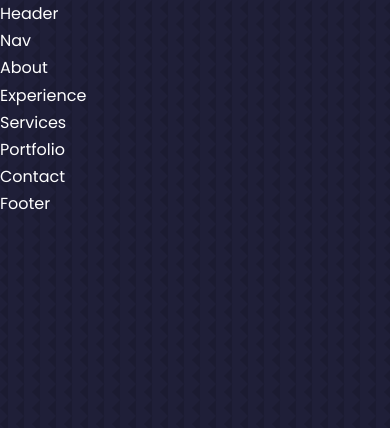
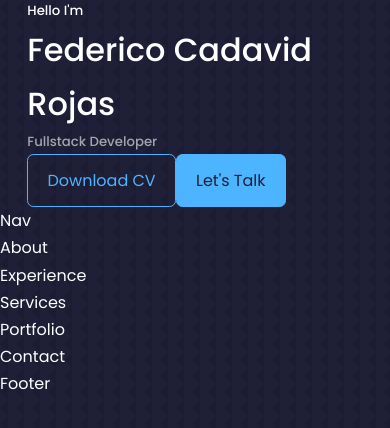
Before and after one commit to soba00/Website-Portfolio, a React (Create React App) app: page / in a window 390 px wide. Shown: the top 428 px of the page. Built offline with nearby package versions, Linux system fonts and the light colour scheme.

Commit message:
started work on header, index is mostly done

```diff
--- /dev/null
+++ b/src/components/header/CTA.jsx
@@ -0,0 +1,14 @@
+import React from 'react'
+import CV from '../../assets/cv.pdf'
+
+
+const CTA = () => {
+  return (
+    <div className='cta'>
+        <a href={CV} download className='btn'>Download CV</a>
+        <a href="#contact" className='btn btn-primary'>Let's Talk</a>
+    </div>
+  )
+}
+
+export default CTA
--- a/src/components/header/Header.jsx
+++ b/src/components/header/Header.jsx
@@ -1,10 +1,18 @@
 import React from 'react'
 import './header.css'
+import CTA from './CTA'
 
 const Header = () =>
 {
   return (
-    <div>Header</div>
+    <header>
+      <div className="container header__container">
+        <h5>Hello I'm</h5>
+        <h1>Federico Cadavid Rojas</h1>
+        <h5 className="text-light"> Fullstack Developer</h5>
+        <CTA />
+      </div>
+    </header>
   )
 }
 
--- a/src/index.css
+++ b/src/index.css
@@ -52,6 +52,8 @@ body
     line-height: 1.7;                                    /* Line height */
     background-image: url(../src/assets/bg-texture.png); /* Background texture */
 }
+
+
 
 /*========================== GENERAL STYLES =============================*/
 .container
@@ -118,4 +120,49 @@ a:hover
 .btn:hover
 {
     background: var(--color-white);
+    color: var(--color-bg);
+    border-color: transparent;
 }
+
+.btn-primary
+{
+    background: var(--color-primary);
+    color: var(--color-bg);
+}
+
+img
+{
+    display: block;
+    width: 100%;
+    object-fit: cover;
+}
+
+/*===================================MEDIA QUERIES (MEDIUM DEVICES/TABLETS)=============================*/
+
+@media screen and (max-width: 1024px)
+{
+    .container
+    {
+        width: var(--container-width-md);
+    }
+
+    section
+    {
+       margin-top: 6rem;
+    }
+}
+
+/*===================================MEDIA QUERIES (SMALL DEVICES/PHONES)=============================*/
+
+@media screen and (max-width: 600)
+{
+    .container
+    {
+        width: var(--container-width-sm);
+    }
+
+    section > h2
+    {
+       margin-bottom: 2rem;
+    }
+}
```
